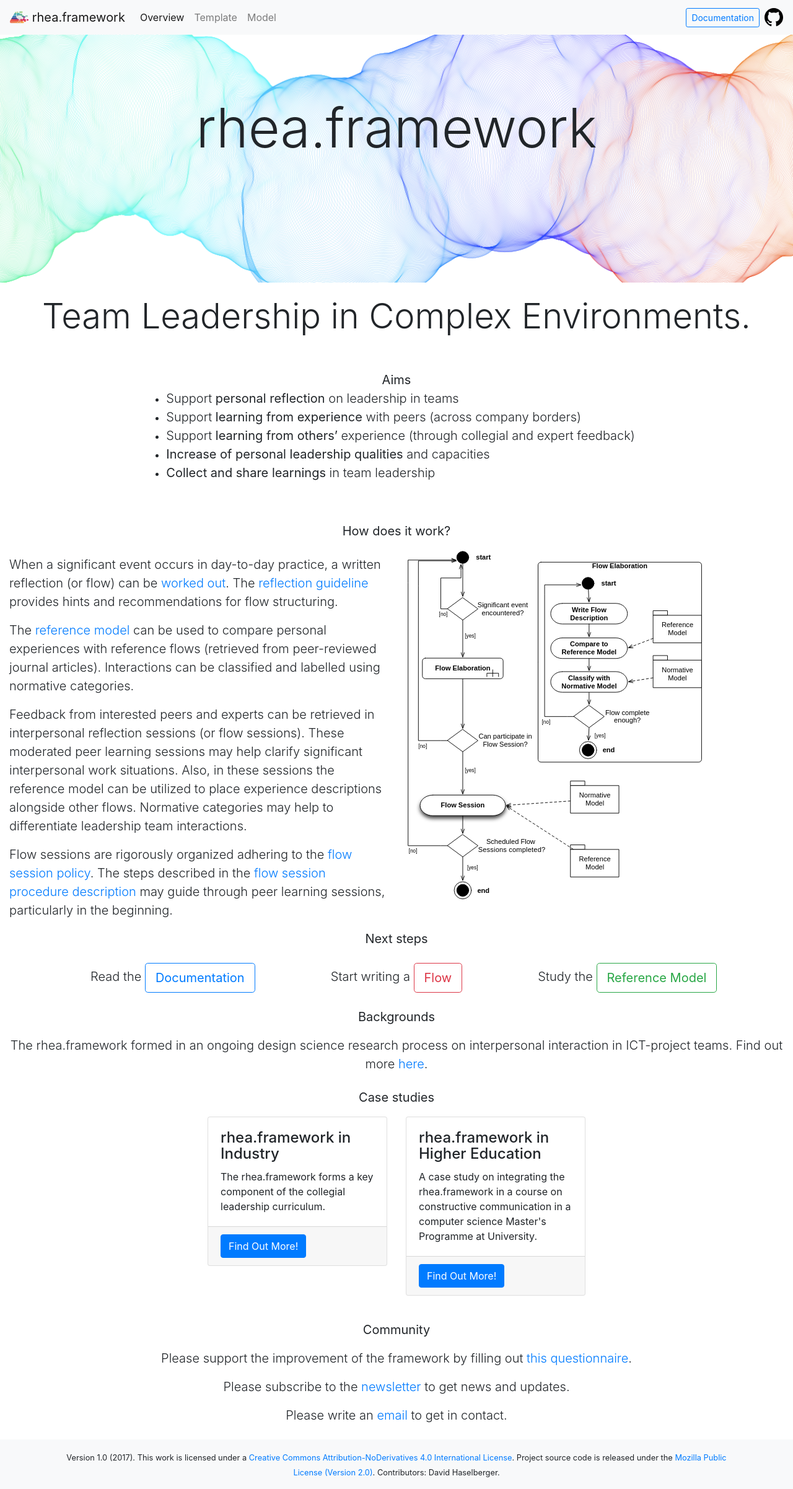
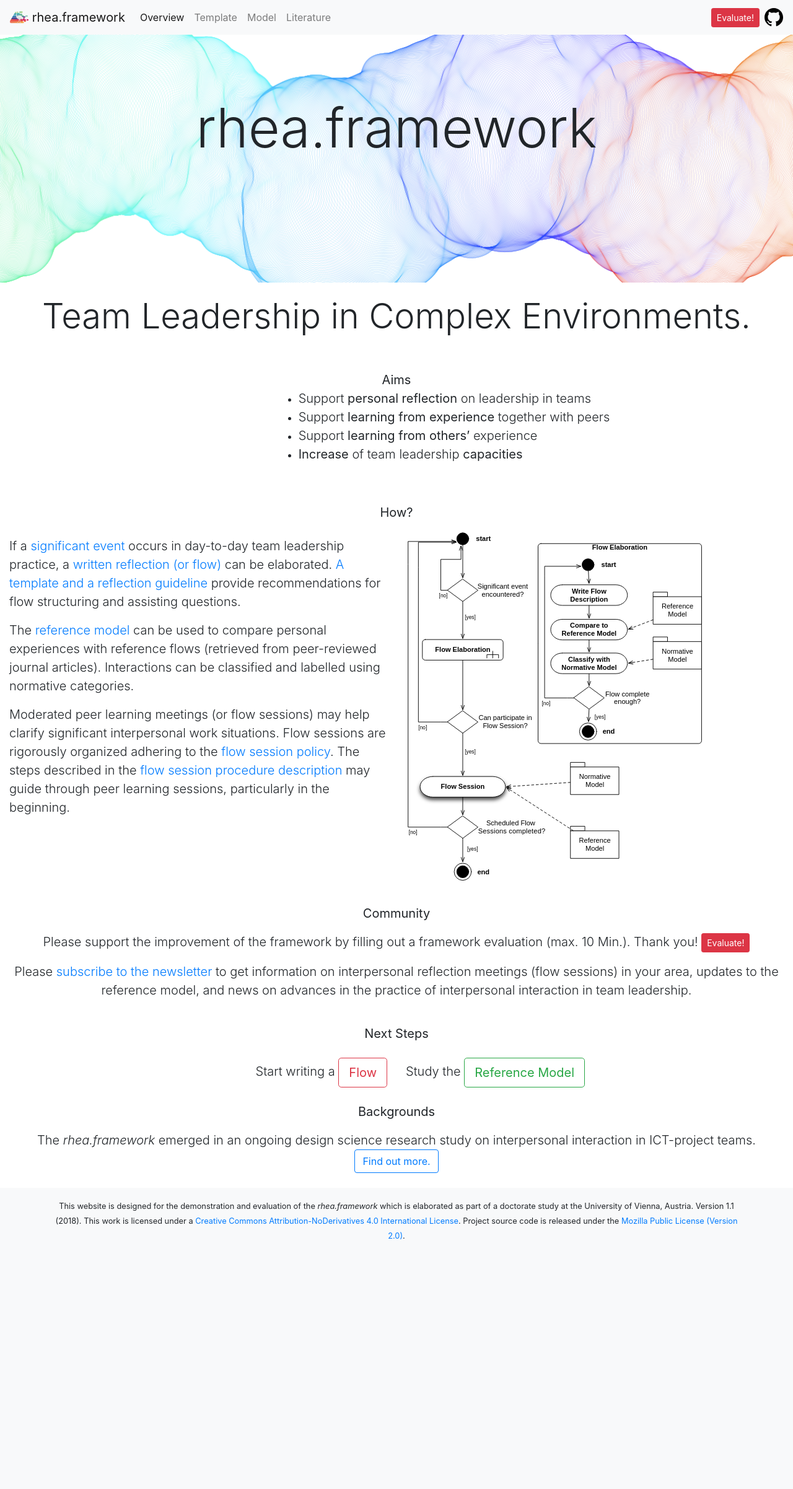
Before and after one commit to rheafmwk/rheafmwk, a Flask app: page / in a window 1280 px wide. Shown: the whole page at 62% size. After the commit the page ends 2000 px from the top, so only its background shows below. Run offline with Flask 2, Linux system fonts and the light colour scheme; parts of the project's set-up code (start-up, migrations or seed data) failed here and were passed over; some libraries are stand-ins or nearby versions.

Commit message:
Updated web templates

```diff
--- a/src/templates/index.html
+++ b/src/templates/index.html
@@ -43,9 +43,12 @@
 	         <li class="nav-item">
 	           <a class="nav-link" href="/ontologyview">Model</a>
 	         </li>
+	         <li class="nav-item">
+	           <a class="nav-link" href="/literature">Literature</a>
+	         </li>
 	    </ul>
-		<a href="/" class="btn btn-outline-primary btn-lg btn-sm my-2 my-sm-0" role="button" aria-disabled="true">Documentation</a>
-		<a href="http://www.github.com" class="ml-2">
+		<a href="http://homepage.univie.ac.at/david.haselberger/surveys/index.php?sid=21273&lang=en" class="btn btn-danger btn-lg my-2 my-sm-0 btn-sm" role="button" aria-disabled="true">Evaluate!</a>
+		<a href="https://github.com/rheafmwk/rheafmwk" class="ml-2">
 		    <img src="../static/assets/mark-github.svg" width="30" height="30" alt="">
 		  </a>
 	</div>
@@ -73,93 +76,68 @@
 	  <div class="col-md-12"><div class="text-center lead mt-5"><b>Aims</b></div></div>
 	</div>
 	<div class="row">
-		<div class="col-md-2"></div>
-		<div class="col-md-8">
+		<div class="col-md-4"></div>
+		<div class="col-md-6">
   			<ul>
 				<li><small class="lead">Support <b>personal reflection</b> on leadership in teams</small></li>
-				<li><small class="lead">Support <b>learning from experience</b> with peers (across company borders)</small></li>
-				<li><small class="lead">Support <b>learning from others’</b> experience (through collegial and expert feedback)</small></li>
-				<li><small class="lead"><b>Increase of personal leadership qualities</b> and capacities</small></li>
-				<li><small class="lead"><b>Collect and share learnings</b> in team leadership</small></li>
+				<li><small class="lead">Support <b>learning from experience</b> together with peers</small></li>
+				<li><small class="lead">Support <b>learning from others’</b> experience</small></li>
+				<li><small class="lead"><b>Increase </b>of team leadership <b>capacities</b></small></li>
 			</ul>
 		</div>
 		<div class="col-md-2"></div>
   	 </div>
 	<div class="row">
-	  <div class="col-md-12"><div class="text-center lead mt-5"><b>How does it work?</b></div></div>
+	  <div class="col-md-12"><div class="text-center lead mt-5"><b>How?</b></div></div>
 	</div>
 	<div class="row">
 	  <div class="col-md-6 mt-4">
-		  <span class="lead">When a significant event occurs in day-to-day practice, a written reflection (or flow) can be <a href="/flowtemplate">worked out</a>. The <a href="http://www.google.at">reflection guideline</a> provides hints and recommendations for flow structuring.</span><p></p>
+		  <span class="lead">If a <a href="#" data-toggle="tooltip" title="Significant interpersonal situations frequently appear to be described by adjectives with emotional connotations, are expressed in superlatives, appear to precede a shift in a situation (perceived differently afterwards), form mental representations for comparison with other personal experiences.">significant event</a> occurs in day-to-day team leadership practice, a <a href="/flowtemplate"> written reflection (or flow)</a> can be elaborated. <a href="https://fedora.phaidra.univie.ac.at/fedora/objects/o:780694/methods/bdef:Content/get">A template and a reflection guideline</a> provide recommendations for flow structuring and assisting questions.</span><p></p>
 		  <span class="lead">The <a href="/ontologyview">reference model</a> can be used to compare personal experiences with reference flows (retrieved from peer-reviewed journal articles). Interactions can be classified and labelled using normative categories.</span><p></p>
-		  <span class="lead">Feedback from interested peers and experts can be retrieved in interpersonal reflection sessions (or flow sessions). These moderated peer learning sessions may help clarify significant interpersonal work situations. Also, in these sessions the reference model can be utilized to place experience descriptions alongside other flows. Normative categories may help to differentiate leadership team interactions.</span><p></p>
-			  <span class="lead">Flow sessions are rigorously organized adhering to the <a href="policy">flow session policy</a>. The steps described in the <a href="proceduredescription"> flow session procedure description </a> may guide through peer learning sessions, particularly in the beginning.
+		  <span class="lead">Moderated peer learning meetings (or flow sessions) may help clarify significant interpersonal work situations. Flow sessions are rigorously organized adhering to the <a href="policy">flow session policy</a>. The steps described in the <a href="proceduredescription"> flow session procedure description </a> may guide through peer learning sessions, particularly in the beginning.
 		  </span>
 	  </div>
 	  <div class="col-md-6">
  		 <img class="img-fluid mt-3" style="max-width: 80%" src="../static/assets/itirProcess.svg" alt="The ITIR Reflection Process">
 	  </div>
   	</div>
+  	<div class="row">
+  	  	<div class="col-md-12"><div class="text-center lead mt-4 mb-4"><b>Community</b><p></p><span class="lead">Please support the improvement of the framework by filling out a framework evaluation (max. 10 Min.). Thank you!
+			<a href="http://homepage.univie.ac.at/david.haselberger/surveys/index.php?sid=21273&lang=en" class="btn btn-danger btn-lg my-2 my-sm-0 btn-sm" role="button" aria-disabled="true">Evaluate!</a></span><p></p><span class="lead">Please <a href="#">subscribe to the newsletter</a> to get information on interpersonal reflection meetings (flow sessions) in your area, updates to the reference model, and news on advances in the practice of interpersonal interaction in team leadership.</span><p></p>
+			</div></div>
+	</div>
 	<div class="row">
-	  	<div class="col-md-12"><div class="text-center lead mt-3"><b>Next steps</b></div></div>
+	  	<div class="col-md-12"><div class="text-center lead mt-3"><b>Next Steps</b></div></div>
 	</div>
 
     <div class="row">
-    	  	<div class="col-md-4"><div class="float-right lead mt-4">
-				Read the <a href="/" class="btn btn-outline-primary btn-lg my-2 my-sm-0" role="button" aria-disabled="true">Documentation</a>
-			</div></div>
-    	  	<div class="col-md-4">
-				<div class="text-center lead mt-4">Start writing a <a href="/flowtemplate" class="btn btn-outline-danger btn-lg my-2 my-sm-0" role="button" aria-disabled="true">Flow</a>
+
+    	  	<div class="col-md-6">
+				<div class="text-center float-right lead mt-4">Start writing a <a href="/flowtemplate" class="btn btn-outline-danger btn-lg my-2 my-sm-0" role="button" aria-disabled="true">Flow</a>
 				</div>
     		</div>
-    	  	<div class="col-md-4">
+    	  	<div class="col-md-6">
 				<div class="text-center float-left lead mt-4">Study the <a href="/ontologyview" class="btn btn-outline-success btn-lg  my-2 my-sm-0" role="button" aria-disabled="true">Reference Model</a>
 				</div>
     		</div>
   	</div>
   	<div class="row">
-  	  	<div class="col-md-12"><div class="text-center lead mt-4"><b>Backgrounds</b><p></p><span class="lead">The rhea.framework formed in an ongoing design science research process on interpersonal interaction in ICT-project teams. Find out more <a href="">here</a>.</span></div></div>
+  	  	<div class="col-md-12"><div class="text-center lead mt-4"><b>Backgrounds</b><p></p><span class="lead">The <i>rhea.framework</i> emerged in an ongoing design science research study on interpersonal interaction in ICT-project teams. <a href="/literature" class="btn btn-outline-primary" role="button" aria-pressed="true">Find out more.</a></span></div></div>
 	</div>
 	<div class="row">
-	  <div class="col-md-12"><div class="text-center lead mt-4"><b>Case studies</b></div></div>
+		<div class="col-md-6">
+			&nbsp
+		</div>
 	</div>
-	<div class="row">
-	  <div class="col-sm-3 my-3"></div>
-	  <div class="col-sm-3 my-3">
-	      <div class="card">
-	          <!--<img class="card-img-top" src="http://placehold.it/300x200" alt="">-->
-	          <div class="card-body">
-	              <h4 class="card-title">rhea.framework in Industry</h4>
-	              <p class="card-text">The rhea.framework forms a key component of the collegial leadership curriculum.</p>
-	          </div>
-	          <div class="card-footer">
-	              <a href="#" class="btn btn-primary">Find Out More!</a>
-	          </div>
-	      </div>
-	  </div>
-	  <div class="col-sm-3 my-3">
-	      <div class="card">
-	          <!--<img class="card-img-top" src="http://placehold.it/300x200" alt="">-->
-	          <div class="card-body">
-	              <h4 class="card-title">rhea.framework in Higher Education</h4>
-	              <p class="card-text">A case study on integrating the rhea.framework in a course on constructive communication in a computer science Master's Programme at University.</p>
-	          </div>
-	          <div class="card-footer">
-	              <a href="#" class="btn btn-primary">Find Out More!</a>
-	          </div>
-	      </div>
-	  </div>
-	  <div class="col-sm-3 my-3"></div>
-	</div>
-  	<div class="row">
-  	  	<div class="col-md-12"><div class="text-center lead mt-4 mb-4"><b>Community</b><p></p><span class="lead">Please support the improvement of the framework by filling out <a href="http://homepage.univie.ac.at/david.haselberger/surveys/index.php?sid=21273&lang=en">this questionnaire</a>.</span><p></p><span class="lead">Please subscribe to the <a href="#">newsletter</a> to get news and updates.</span><p></p> <span class="lead">Please write an <a href="mailto:&#100;&#097;&#118;&#105;&#100;&#068;&#079;&#084;&#104;&#097;&#115;&#101;&#108;&#098;&#101;&#114;&#103;&#101;&#114;&#065;&#084;&#117;&#110;&#105;&#118;&#105;&#101;&#068;&#079;&#084;&#097;&#099;&#068;&#079;&#084;&#097;&#116;">email</a> to get in  contact.</span>
-			</div></div>
-	</div>
-	</div>
+</div>
+
+
 
     <footer class="py-3 bg-light">
         <div class="container">
-            <p class="m-0 text-center"><small>Version 1.0 (2017). This work is licensed under a <a rel="license" href="http://creativecommons.org/licenses/by-nd/4.0/">Creative Commons Attribution-NoDerivatives 4.0 International License</a>. Project source code is released under the <a href="https://www.mozilla.org/en-US/MPL/2.0/">Mozilla Public License (Version 2.0)</a>. Contributors: David Haselberger.</small></p>
+            <p class="m-0 text-center"><small>This website is designed for the demonstration and evaluation of the <i>rhea.framework</i> which is elaborated as part of a doctorate study at the University of Vienna, Austria. Version 1.1 (2018). This work is licensed under a <a rel="license" href="http://creativecommons.org/licenses/by-nd/4.0/">Creative Commons Attribution-NoDerivatives 4.0 International License</a>. Project source code is released under the <a href="https://www.mozilla.org/en-US/MPL/2.0/">Mozilla Public License (Version 2.0)</a>.
+				<!--Contributors: <a href="mailto:&#100;&#097;&#118;&#105;&#100;&#068;&#079;&#084;&#104;&#097;&#115;&#101;&#108;&#098;&#101;&#114;&#103;&#101;&#114;&#065;&#084;&#117;&#110;&#105;&#118;&#105;&#101;&#068;&#079;&#084;&#097;&#099;&#068;&#079;&#084;&#097;&#116;">David Haselberger</a>. -->
+			</small></p>
         </div>
         <!-- /.container -->
     </footer>
@@ -170,5 +148,10 @@
 <script src="../static/js/jquery-3.2.1.min.js"></script>
 <script src="../static/js/popper.min.js"></script>
 <script src="../static/js/bootstrap.min.js"></script>
+<script>
+	$(function () {
+	  $('[data-toggle="tooltip"]').tooltip()
+	})
+</script>
 </body>
 </html>
```
Also changed, not shown: src/templates/flowtemp.html (+15 -11 lines), src/templates/literatureview.html (added, +105 -0 lines), src/templates/ontologyview.html (+36 -5 lines), 5 other files.
